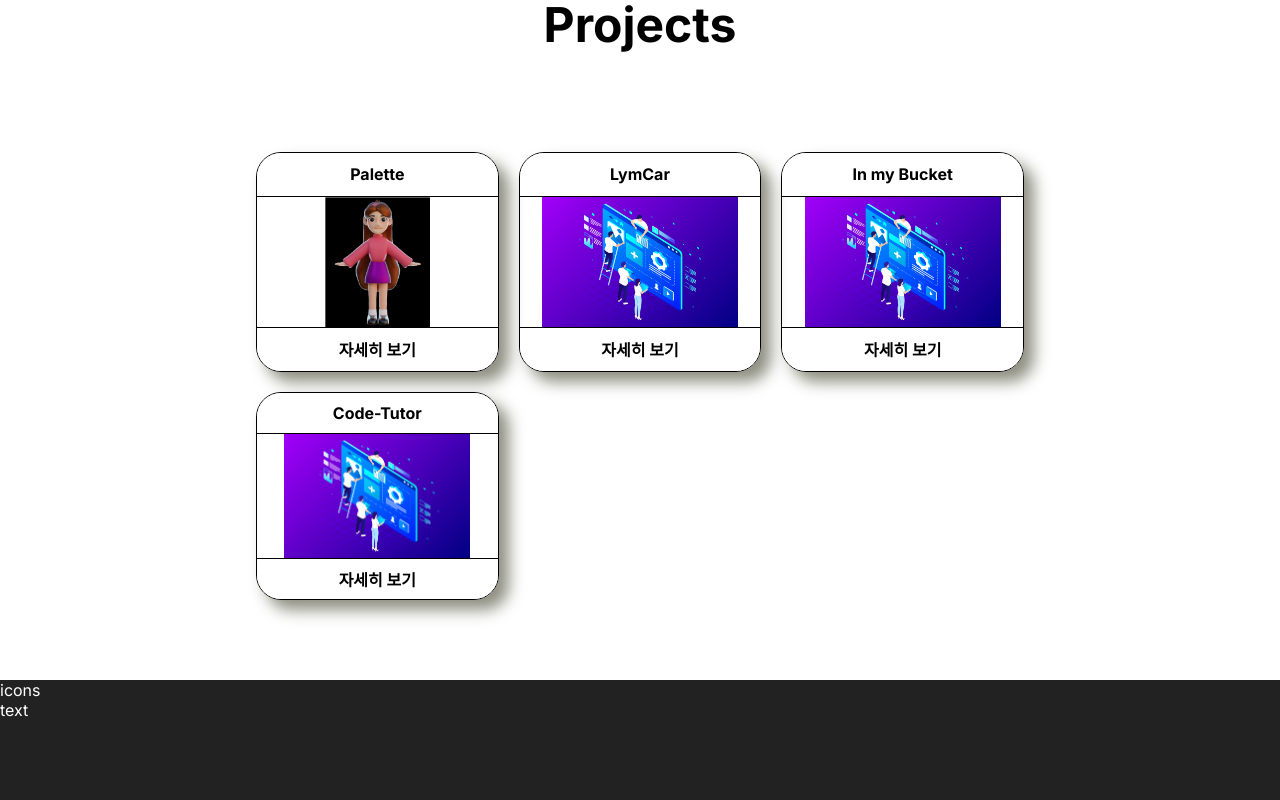
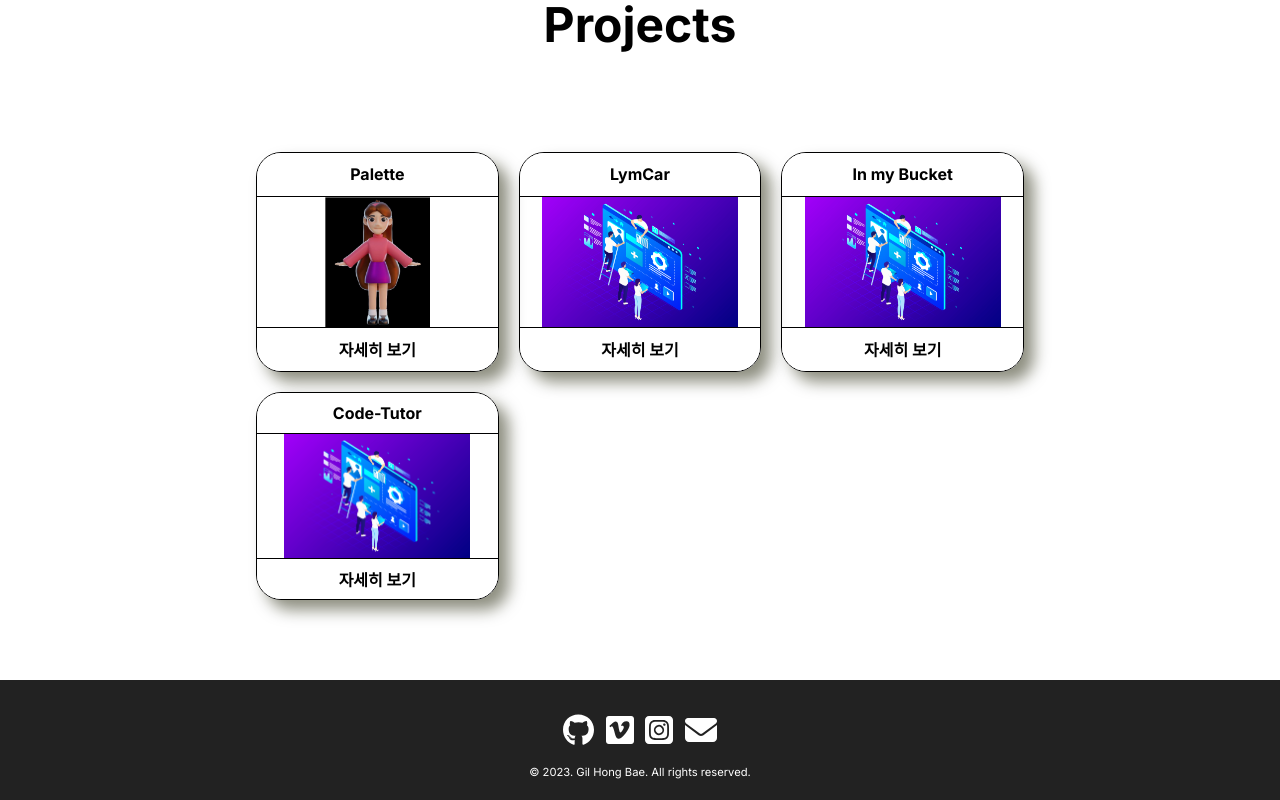
Before and after one commit to cHr1s0Gil/cHr1s0-blog, a Next.js app: page / in a window 1280 px wide. Shown: the part 2440-3240 px from the top of the page. Built offline with nearby package versions, Linux system fonts and the light colour scheme.

Commit message:
footer 제작 완료

```diff
--- a/app/components/Content/Project_0.tsx
+++ b/app/components/Content/Project_0.tsx
@@ -5,7 +5,9 @@ export default function Project_1(): JSX.Element {
         <div className={styles.descriptionContainer}>
             <div className={styles.contentContainer}>
                 <div className={styles.mainDescription}>
-                main
+                    <b>사용자와 비슷한 체형의 아바타를 생성하여 옷을 미리 입어볼 수 있는 기능을 구현한 쇼핑몰입니다.</b>
+                    &nbsp;온라인 쇼핑몰에서는 옷을 미리 입어보고 구매할 수 없습니다. 이 점을 보완하기 위해 아이디어를 내어 진행했던 프로젝트입니다.<br /><br />
+                    이 프로젝트에서는 <b className={styles.mainBold}>웹</b>과 <b className={styles.mainBold}>앱</b>의 API를 제작하였습니다.
                 </div>
                 <div className={styles.infomationContainer}>
                     information
--- a/app/components/Content/Project_2.tsx
+++ b/app/components/Content/Project_2.tsx
@@ -5,10 +5,10 @@ export default function Project_1(): JSX.Element {
         <div className={styles.descriptionContainer}>
         <div className={styles.contentContainer}>
             <div className={styles.mainDescription}>
-                main
+                main2
             </div>
             <div className={styles.infomationContainer}>
-                information
+                information2
             </div>
         </div>
     </div>
--- a/app/components/Footer/Footer.tsx
+++ b/app/components/Footer/Footer.tsx
@@ -1,19 +1,61 @@
-//#222
+// modules
+import Link from "next/link";
+
+// config
+import pathConfig from "@/next.config";
+
+// stylesheet
 import styles from "styles/components/Footer/Footer.module.css";
 
+// fontawesome
+import { FontAwesomeIcon } from "@fortawesome/react-fontawesome";
+import { IconDefinition } from "@fortawesome/fontawesome-svg-core";
+import { faGithub, faSquareInstagram, faVimeo } from "@fortawesome/free-brands-svg-icons";
+import { faEnvelope } from "@fortawesome/free-solid-svg-icons";
+
+// data
+import profileData from "data/profile.json";
+
 export default function Footer(): JSX.Element {
+    const data: IProfileData = getData();
+    const { name, href, target, className, icon, basePath}: IProfileData = data;
+
     return (
         <div className={styles.footerContainer}>
             <div className={styles.footerContent}>
                 <div className={styles.iconContainer}>
                     <div className={styles.iconList}>
-                        icons
+                        {
+                            href.map((value: string, index: number) => (
+                                <Link className={styles.linkContainer} href={value} target={target[index]} key={index}>
+                                    <div className={styles[className[index]]}>
+                                        <FontAwesomeIcon icon={icon[index]} size="2x" />
+                                    </div>
+                                </Link>
+                            ))
+                        }
                     </div>
                 </div>
                 <div className={styles.descriptionContainer}>
-                    <span className={styles.descriptionText}>text</span>
+                    <span className={styles.descriptionText}>© 2023. Gil Hong Bae. All rights reserved.</span>
                 </div>
             </div>
         </div>
     );
 }
+
+function getData(): IProfileData {
+    const { name, href, target, className }: { name: string, href: string[], target: string[], className: string[] } = profileData;
+    const icon: IconDefinition[] = [faGithub, faVimeo, faSquareInstagram, faEnvelope];
+
+    const data: IProfileData = {
+        name,
+        href,
+        target,
+        className,
+        icon,
+        basePath: pathConfig.basePath
+    }
+
+    return data;
+}
--- a/app/components/Modal/Modal.tsx
+++ b/app/components/Modal/Modal.tsx
@@ -18,6 +18,7 @@ export default function Modal({ props }: { props: IModalProps }) {
 
     const Description: ComponentType<{}> = dynamic(() => import(`components/Content/Project_${index}`), { loading: () => <p>Loading...</p> });
 
+    // 모달창 열고 닫는 함수
     const onModalClick = (event: React.MouseEvent<HTMLDivElement>) => {
         const modal: Element | null = document.querySelector(".modalContainer");
 
@@ -38,7 +39,7 @@ export default function Modal({ props }: { props: IModalProps }) {
                 </div>
                 <div className={headerStyles.subTitleContainer}>
                     <span className={headerStyles.subTitle}>{data.subTitle}</span>
-                    <Link className={headerStyles.link} href={data.href} target="_blank">{data.href}</Link>
+                    {/* <Link className={headerStyles.link} href={data.href} target="_blank">{data.href}</Link> */}
                 </div>
                 <div className={contentStyles.modalContentContainer}>
                     <ImageSlider props={data.images}></ImageSlider>
--- a/app/components/Profile/Profile.tsx
+++ b/app/components/Profile/Profile.tsx
@@ -9,7 +9,7 @@ import navStyles from "styles/components/Profile/ProfileNav.module.css";
 import infoStyles from "styles/components/Profile/ProfileInfo.module.css";
 
 // config
-import pathConfig from "../../../next.config";
+import pathConfig from "@/next.config";
 
 // fontawesome
 import { IconDefinition, config } from '@fortawesome/fontawesome-svg-core'
--- a/src/styles/components/Footer/Footer.module.css
+++ b/src/styles/components/Footer/Footer.module.css
@@ -3,4 +3,41 @@
     height: 15vh;
     background-color: #222;
     color: white;
+    display: flex;
+    align-items: center;
 }
+
+.footerContent {
+    width: 60%;
+    height: 70%;
+    display: flex;
+    flex-direction: column;
+    align-items: center;
+    margin: 0 auto;
+}
+
+.iconContainer {
+    width: 20%;
+    height: 100%;
+}
+
+.iconList {
+    width: 100%;
+    height: 100%;
+    display: flex;
+    flex-direction: row;
+    justify-content: space-between;
+    align-items: center;
+}
+
+.descriptionContainer {
+    width: 100%;
+    height: 30%;
+    display: flex;
+    justify-content: center;
+    align-items: center;
+}
+
+.descriptionText {
+    font-size: 0.7em;
+}
```
Lines whose indentation alone changed are shown as unchanged.
